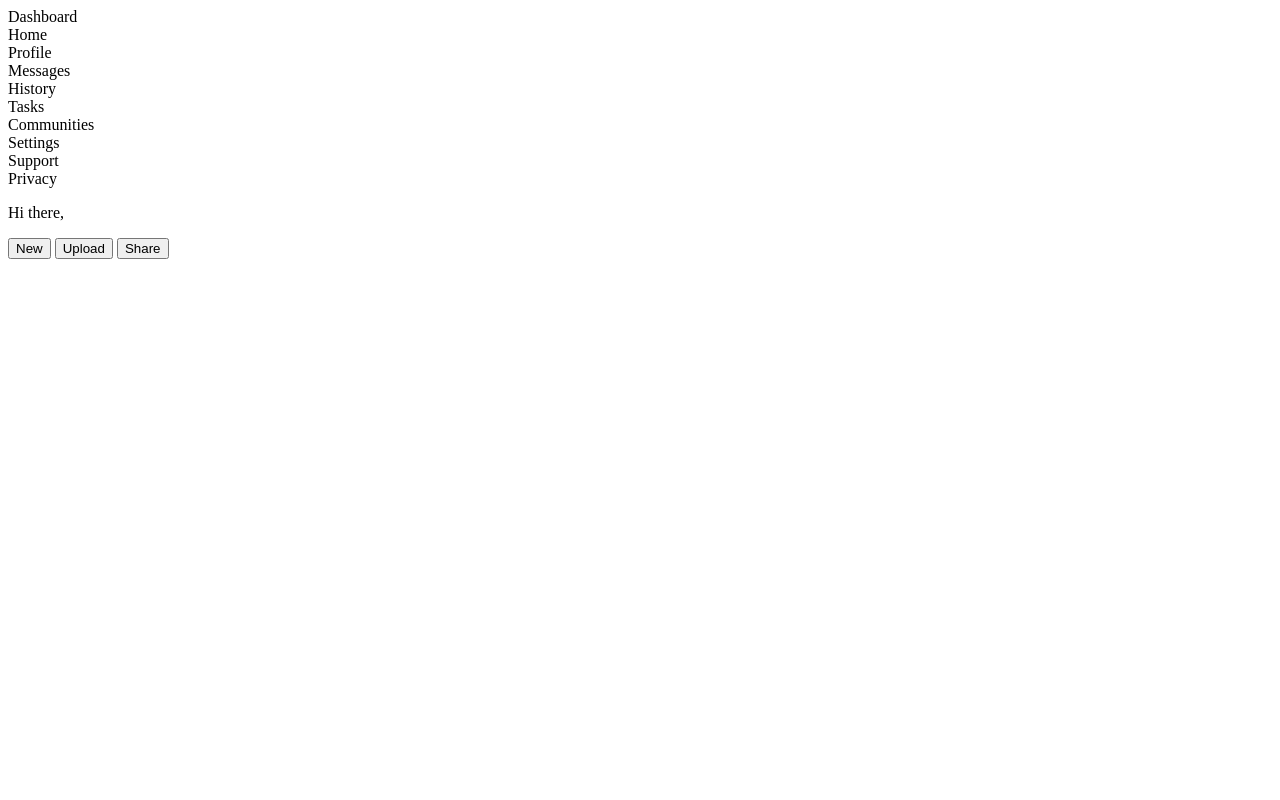
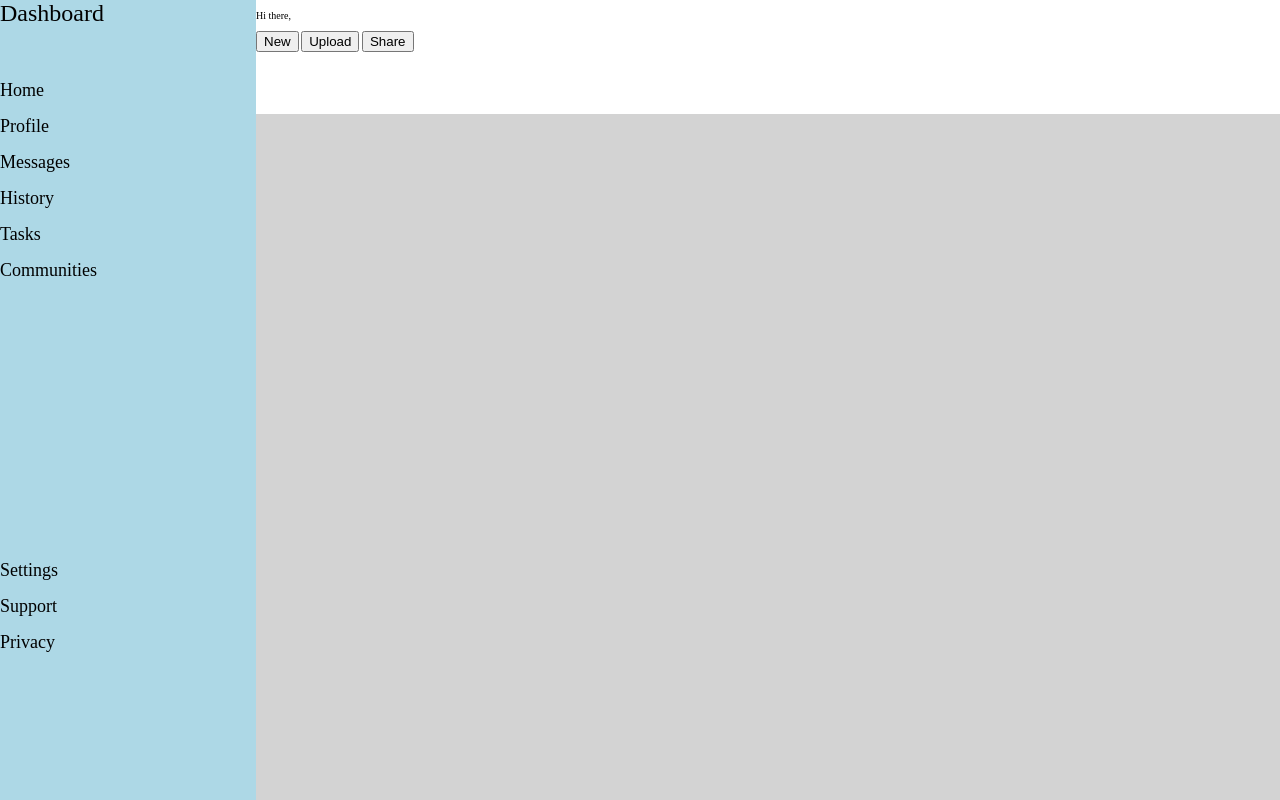
Before and after one commit to z4le3c/admin-dashboard, a plain HTML site: page index.html in a window 1280 px wide. Drawn offline with Linux system fonts and the light colour scheme.

Commit message:
feat: sidebar grid structure

```diff
--- a/index.html
+++ b/index.html
@@ -7,7 +7,7 @@
     <link rel="stylesheet" href="style.css">
 </head>
 <body>
-    <div class="sidebar">
+    <div class="sidebar-section">
         <div class="header">Dashboard</div>
         <div class="main">
             <div>Home</div>
@@ -23,7 +23,7 @@
             <div>Privacy</div>
         </div>
     </div>
-    <div class="header">
+    <div class="header-section">
         <div class="upper">
             <div class="search-bar"></div>
             <div class="right">
@@ -46,7 +46,7 @@
             </div>
         </div>
     </div>
-    <div class="main">
+    <div class="main-section">
         <div class="projects">
             <div class="card">
                 <div class="title"></div>
--- a/style.css
+++ b/style.css
@@ -0,0 +1,53 @@
+:root {
+    font-size: 62.5%;
+}
+
+body {
+    margin: 0;
+    display: grid;
+    grid-template-columns: 1fr 4fr;
+    grid-template-rows: 1fr 6fr;
+    height: 100vh;
+}
+
+.sidebar-section {
+    grid-column: 1;
+    grid-row: 1 / 3;
+    background: lightblue;
+
+    display: grid;
+    grid-template-rows: 1fr 6fr 3fr;
+    align-items: start;
+}
+
+.sidebar-section > .header {
+    font-size: 2.4rem;
+}
+
+.sidebar-section > .main {
+    display: grid;
+    grid-template-rows: repeat(6, 1fr);
+    gap: 1.5rem;
+}
+
+.sidebar-section > .secundary {
+    display: grid;
+    grid-template-rows: repeat(3, 1fr);
+    gap: 1.5rem;
+}
+
+.sidebar-section div{
+    font-size: 1.8rem;
+}
+
+.header-section {
+    grid-column: 2;
+    grid-row: 1;
+    background: white;
+}
+
+.main-section {
+    grid-column: 2;
+    grid-row: 2;
+    background: lightgray;
+}
```
